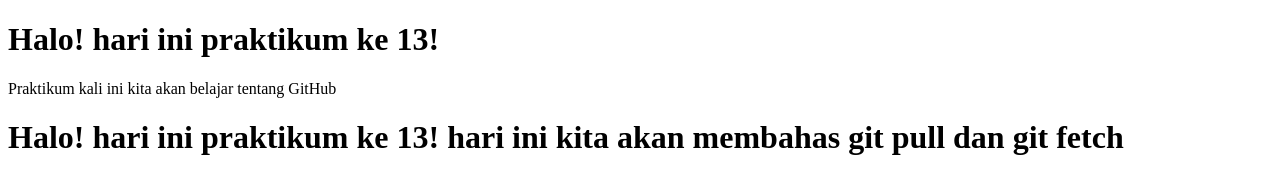
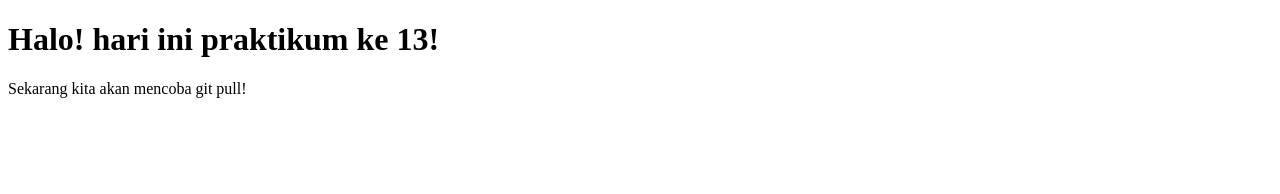
Before and after one commit to lulualaila/praktikumrpl, a plain HTML site: page index.html in a window 1280 px wide. Drawn offline with Linux system fonts and the light colour scheme.

Commit message:
adding change 2

```diff
--- a/index.html
+++ b/index.html
@@ -5,7 +5,6 @@
   </head>
   <body>
     <h1>Halo! hari ini praktikum ke 13!</h1>
-    <P>Praktikum kali ini kita akan belajar tentang GitHub</P>
-    <h1>Halo! hari ini praktikum ke 13! hari ini kita akan membahas git pull dan git fetch</h1>
+    <P>Sekarang kita akan mencoba git pull!</P>
   </body>
 </html>
```
